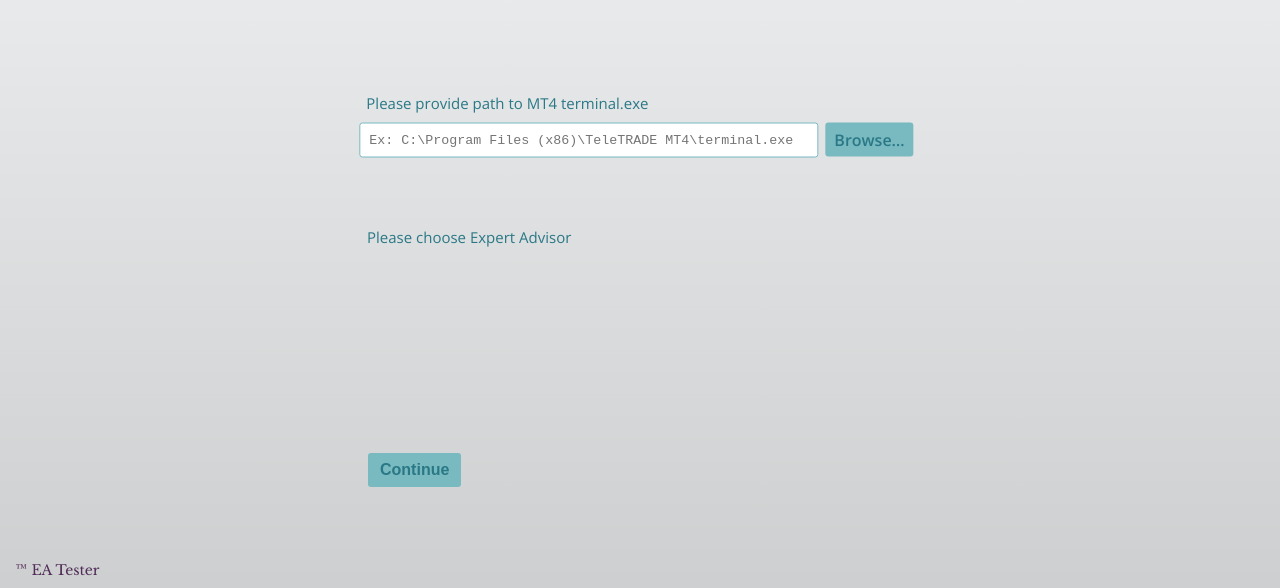
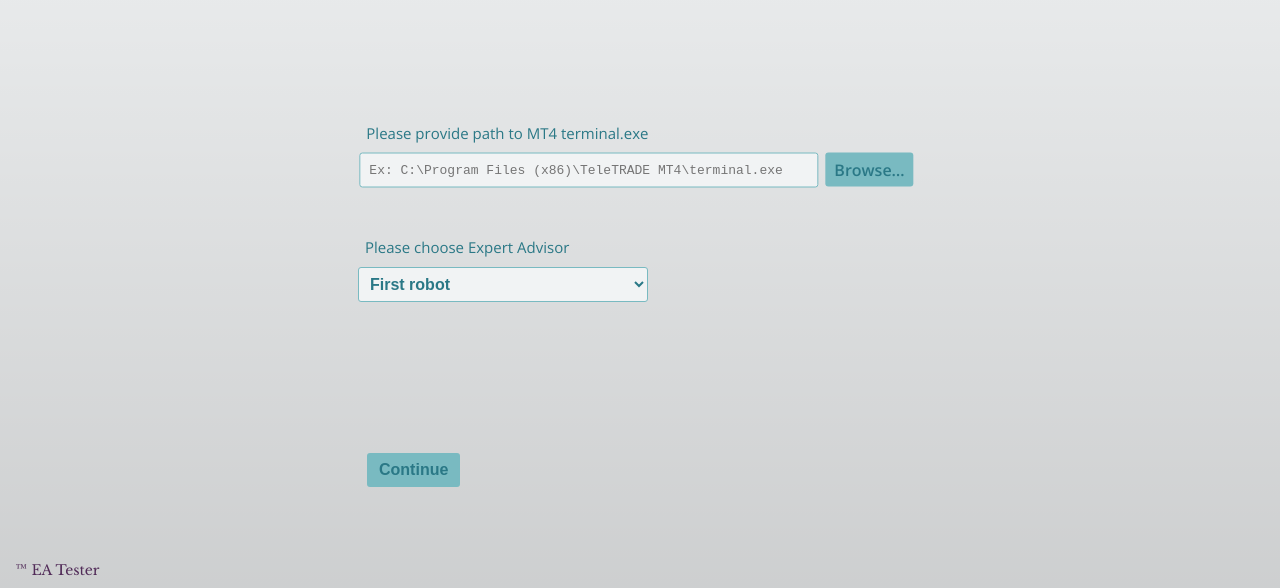
Before and after one commit to Melcoo/EATester, an Electron app: page design/main.html in a window 1280 px wide. Shown: the part 212-800 px from the top of the page. Drawn offline with nearby package versions, Linux system fonts and the light colour scheme.

Commit message:
EA html page: add select option tag for choosing EA list

```diff
--- a/design/main.html
+++ b/design/main.html
@@ -54,7 +54,10 @@
 
                 <div class="ea__ealist">
                     <p>Please choose Expert Advisor</p>
-
+                    <select class="ea__ealist--select">
+                        <option>First robot</option>
+                        <option>Second robot</option>
+                    </select>
                 </div>
 
                 <div class="ea__getparams">
--- a/design/style.css
+++ b/design/style.css
@@ -154,7 +154,7 @@ body {
 
 .ea__mt4path {
     position: absolute;
-    top: 300px;
+    top: 330px;
     left: 50%;
     transform: translate(-50%, -50%);
     font-size: 15px;
@@ -199,8 +199,10 @@ body {
 }
 
 #ea__mt4path--path {
+    font-size: 13px;
     border-radius: 3px;
     border-color: #79bac1;
+    background-color: #f1f3f4;
     padding: 9px;
     resize: none;
 }
@@ -214,19 +216,56 @@ body {
     outline: none;
 }
 
+
+
 .ea__ealist {
     position: absolute;
-    top: 400px;
-    left: 367px;
-    /* transform: translate(-50%, -50%); */
+    top: 410px;
+    left: 365px;
     font-size: 15px;
     color: #2a7886;
 }
 
+.ea__ealist--select {
+    display: block;
+    padding: 7px;
+    margin-top: 10px;
+    transform: translateX(-7px);
+    width: 290px;
+    border-radius: 3px;
+    border-color: #79bac1;
+    font-size: 16px;
+    color: #2a7886;
+    background-color: #f1f3f4;
+    font-weight: 600;
+
+}
+
+.ea__ealist--select:hover {
+    border-color: #2a7886;
+    transition: all 0.3s;
+}
+
+.ea__ealist--select:focus {
+    outline: none;
+}
+
+.ea__ealist--select::-ms-expand {
+	display: none;
+}
+
+.ea__ealist--select option {
+    background-color: #f1f3f4;
+}
+
+
+
+
+
 .ea__getparams {
     position: absolute;
     bottom: 70px;
-    left: 368px;
+    left: 367px;
 }
 
 #ea__getparams--btn {
```
Also changed, not shown: design/app.js (+11 -0 lines).
